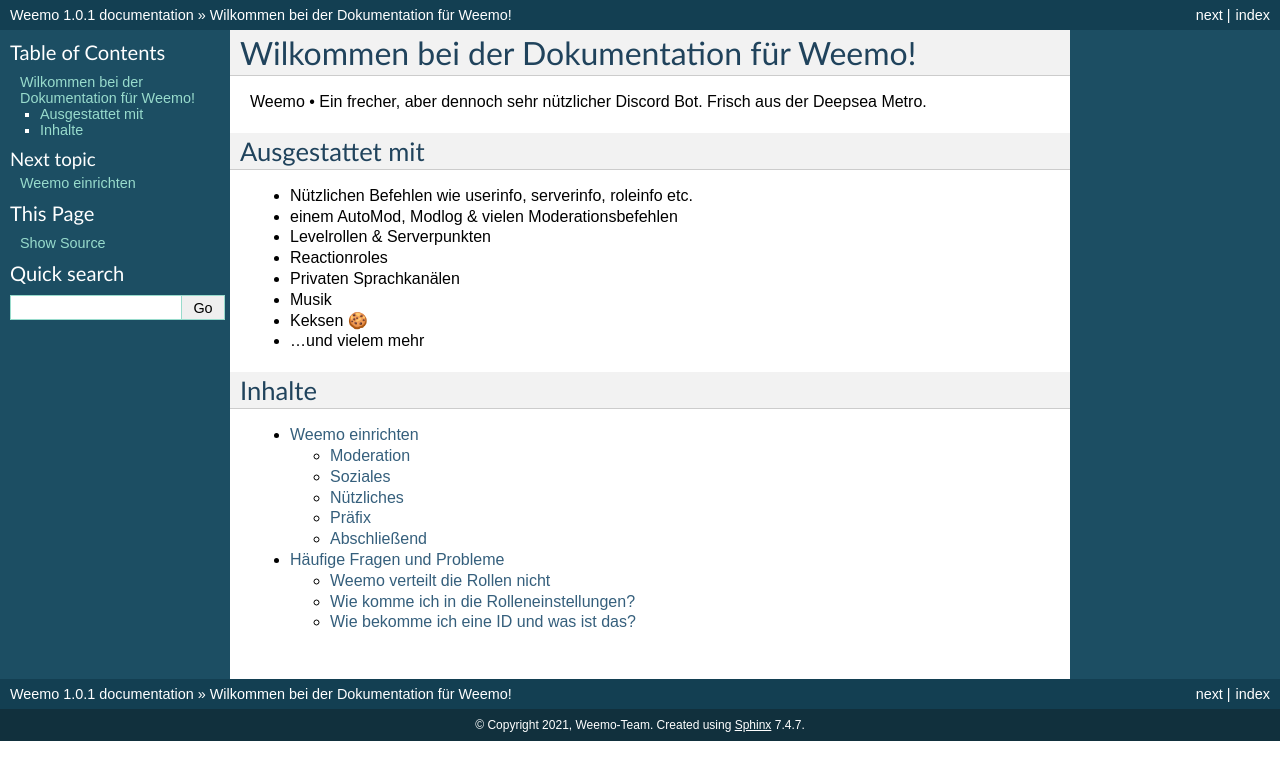
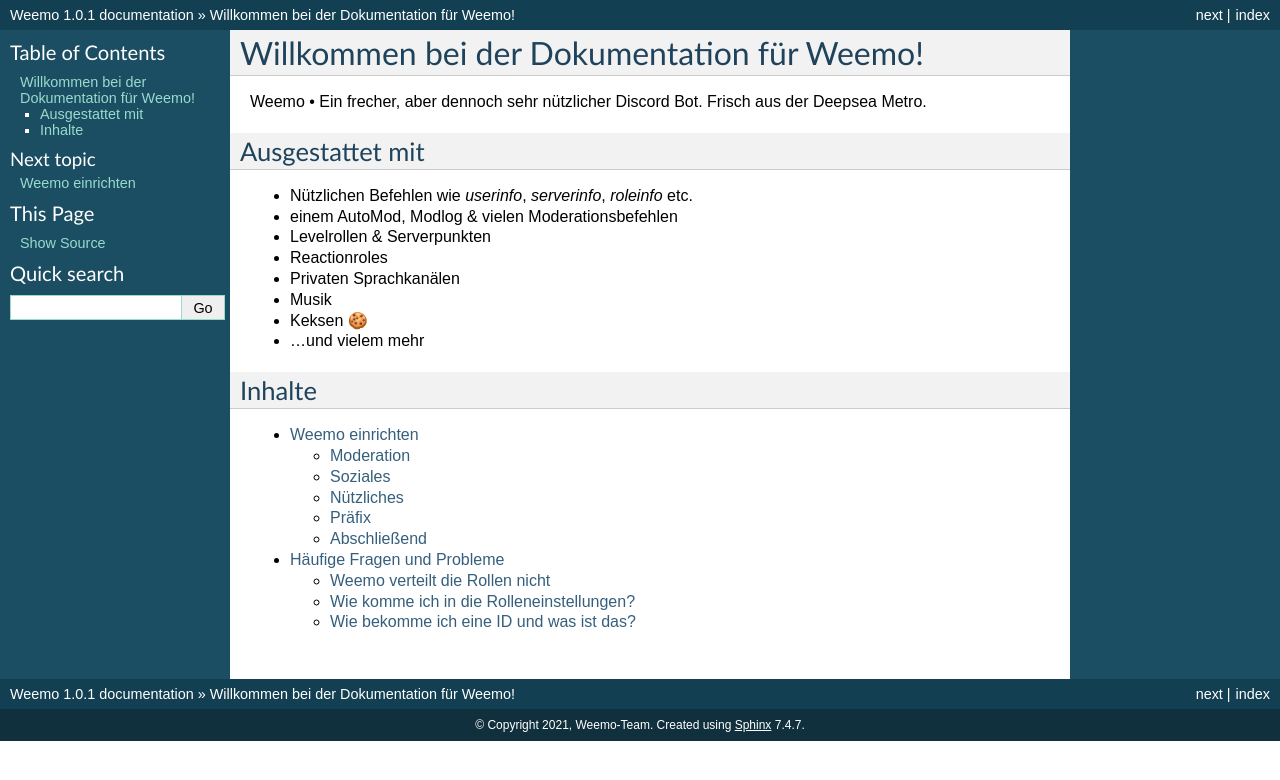
Before and after one commit to niborus/weemo-doc, a Sphinx documentation site: the page built from docs/index.rst, in a window 1280 px wide. Shown: the top 780 px of the page. Built offline with Sphinx 7.4.7, drawn with Linux system fonts in a browser that asks for light colours.

Commit message:
fixed typo

```diff
--- a/docs/index.rst
+++ b/docs/index.rst
@@ -3,14 +3,14 @@
    You can adapt this file completely to your liking, but it should at least
    contain the root `toctree` directive.
 
-Wilkommen bei der Dokumentation für Weemo!
+Willkommen bei der Dokumentation für Weemo!
 ==========================================
 
 Weemo • Ein frecher, aber dennoch sehr nützlicher Discord Bot. Frisch aus der Deepsea Metro.
 
 Ausgestattet mit
 ----------------
-- Nützlichen Befehlen wie userinfo, serverinfo, roleinfo etc.
+- Nützlichen Befehlen wie `userinfo`, `serverinfo`, `roleinfo` etc.
 - einem AutoMod, Modlog & vielen Moderationsbefehlen
 - Levelrollen & Serverpunkten
 - Reactionroles
```
